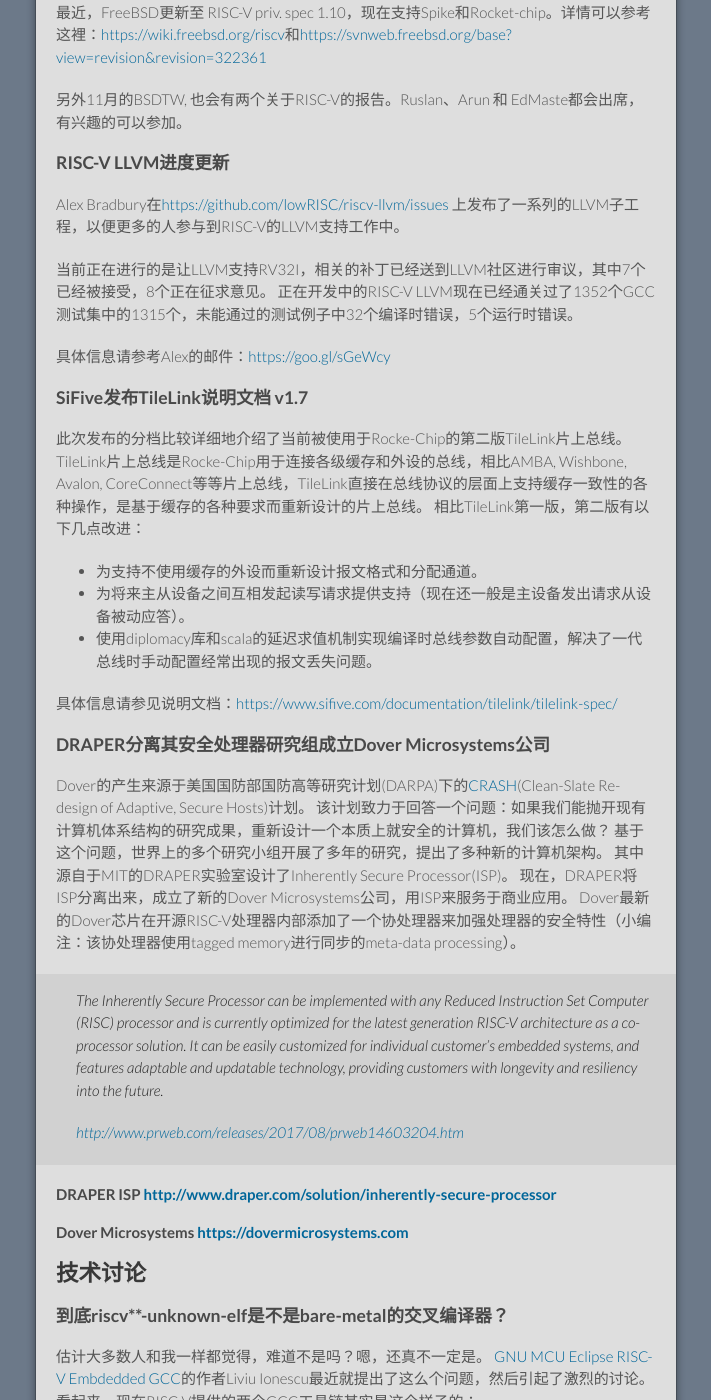
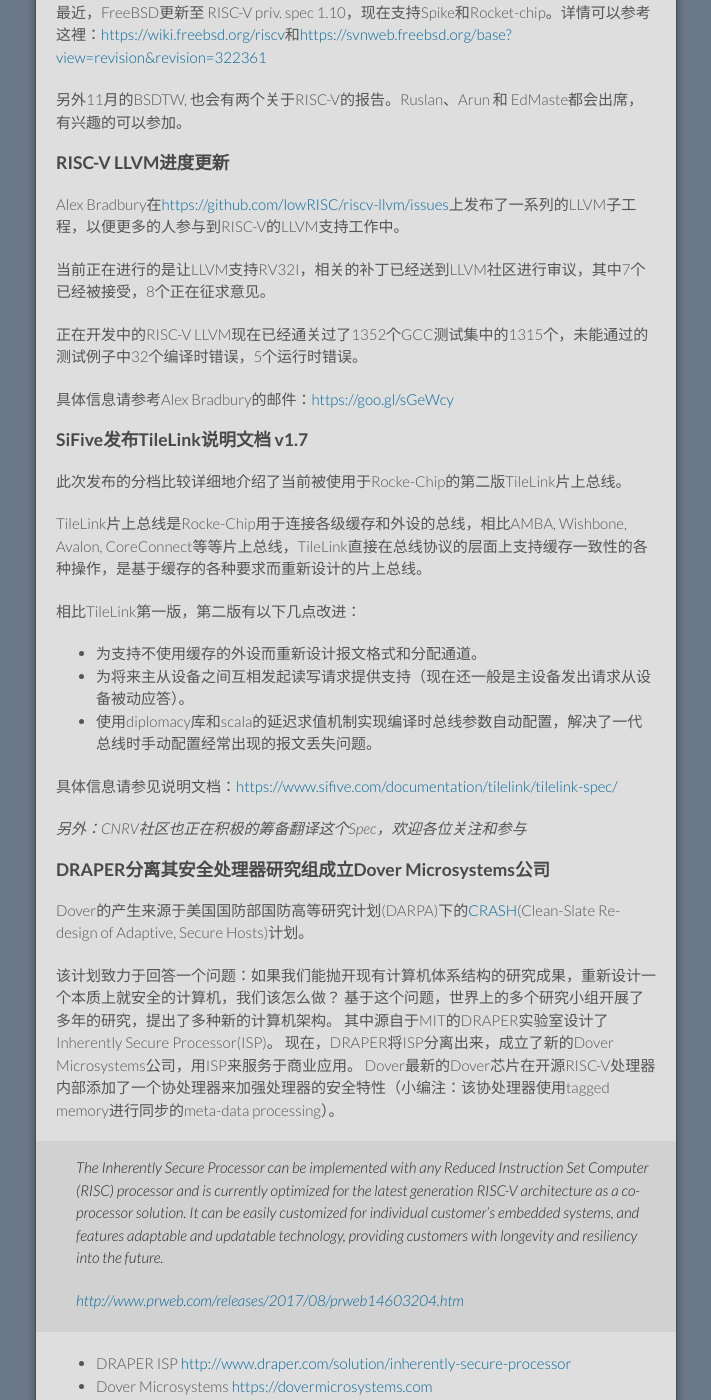
Before and after one commit to cnrv/home, a Jekyll site: the page built from bi-week-rpts/2017-08-31.md, in a window 1280 px wide and 1400 px high, scrolled down 361 px. Shown: the whole window, without its empty margins (284-995 px from the left). Built offline with Jekyll 4.4.1, drawn with Linux system fonts in a browser that asks for light colours; Markdown is read by kramdown in place of the engine named in the settings; our own code applies the rules of GitHub Pages for plain Markdown files; some of the changed text lies outside the part shown.

Commit message:
minor fix.
Signed-off-by: Alex Guo <xfguo@credosemi.com.cn>

````diff
--- a/bi-week-rpts/2017-08-31.md
+++ b/bi-week-rpts/2017-08-31.md
@@ -7,37 +7,45 @@
 ## RV新闻
 
 ### RISC-V并入newlib主线
-newlib 的 risc-v port 已经被正式合并。详情可见[https://goo.gl/37oeZG](https://groups.google.com/a/groups.riscv.org/forum/#!msg/sw-dev/XLO_iHwEfCU/XaeGX6RyAAAJ)。
+
+newlib 的 RISC-V port 已经被正式合并。详情可见[https://goo.gl/37oeZG](https://groups.google.com/a/groups.riscv.org/forum/#!msg/sw-dev/XLO_iHwEfCU/XaeGX6RyAAAJ)。
 
 ### FreeBSD 主线更新至 RISC-V priv. spec 1.10
+
 最近，FreeBSD更新至 RISC-V priv. spec 1.10，现在支持Spike和Rocket-chip。详情可以参考这裡：[https://wiki.freebsd.org/riscv](https://wiki.freebsd.org/riscv)和[https://svnweb.freebsd.org/base?view=revision&revision=322361](https://svnweb.freebsd.org/base?view=revision&revision=322361)
 
 另外11月的BSDTW, 也会有两个关于RISC-V的报告。Ruslan、Arun 和 EdMaste都会出席，有兴趣的可以参加。
 
 ### RISC-V LLVM进度更新
 
-Alex Bradbury在[https://github.com/lowRISC/riscv-llvm/issues](https://github.com/lowRISC/riscv-llvm/issues)
-上发布了一系列的LLVM子工程，以便更多的人参与到RISC-V的LLVM支持工作中。
+Alex Bradbury在[https://github.com/lowRISC/riscv-llvm/issues](https://github.com/lowRISC/riscv-llvm/issues)上发布了一系列的LLVM子工程，以便更多的人参与到RISC-V的LLVM支持工作中。
 
 当前正在进行的是让LLVM支持RV32I，相关的补丁已经送到LLVM社区进行审议，其中7个已经被接受，8个正在征求意见。
+
 正在开发中的RISC-V LLVM现在已经通关过了1352个GCC测试集中的1315个，未能通过的测试例子中32个编译时错误，5个运行时错误。
 
-具体信息请参考Alex的邮件：[https://goo.gl/sGeWcy](https://groups.google.com/a/groups.riscv.org/forum/#!msg/sw-dev/hMB8RKLFYrw/Xsp6hPxWDQAJ)
+具体信息请参考Alex Bradbury的邮件：[https://goo.gl/sGeWcy](https://groups.google.com/a/groups.riscv.org/forum/#!msg/sw-dev/hMB8RKLFYrw/Xsp6hPxWDQAJ)
 
 ### SiFive发布TileLink说明文档 v1.7
 
 此次发布的分档比较详细地介绍了当前被使用于Rocke-Chip的第二版TileLink片上总线。
+
 TileLink片上总线是Rocke-Chip用于连接各级缓存和外设的总线，相比AMBA, Wishbone, Avalon, CoreConnect等等片上总线，TileLink直接在总线协议的层面上支持缓存一致性的各种操作，是基于缓存的各种要求而重新设计的片上总线。
+
 相比TileLink第一版，第二版有以下几点改进：
+
 - 为支持不使用缓存的外设而重新设计报文格式和分配通道。
 - 为将来主从设备之间互相发起读写请求提供支持（现在还一般是主设备发出请求从设备被动应答）。
 - 使用diplomacy库和scala的延迟求值机制实现编译时总线参数自动配置，解决了一代总线时手动配置经常出现的报文丢失问题。
 
 具体信息请参见说明文档：[https://www.sifive.com/documentation/tilelink/tilelink-spec/](https://www.sifive.com/documentation/tilelink/tilelink-spec/)
 
+*另外：CNRV社区也正在积极的筹备翻译这个Spec，欢迎各位关注和参与*
+
 ### DRAPER分离其安全处理器研究组成立Dover Microsystems公司
 
 Dover的产生来源于美国国防部国防高等研究计划(DARPA)下的[CRASH](https://www.darpa.mil/program/clean-slate-design-of-resilient-adaptive-secure-hosts)(Clean-Slate Re-design of Adaptive, Secure Hosts)计划。
+
 该计划致力于回答一个问题：如果我们能抛开现有计算机体系结构的研究成果，重新设计一个本质上就安全的计算机，我们该怎么做？
 基于这个问题，世界上的多个研究小组开展了多年的研究，提出了多种新的计算机架构。
 其中源自于MIT的DRAPER实验室设计了Inherently Secure Processor(ISP)。
@@ -48,14 +56,15 @@
 >
 > [http://www.prweb.com/releases/2017/08/prweb14603204.htm](http://www.prweb.com/releases/2017/08/prweb14603204.htm)
 
-#### DRAPER ISP [http://www.draper.com/solution/inherently-secure-processor](http://www.draper.com/solution/inherently-secure-processor)
-#### Dover Microsystems [https://dovermicrosystems.com](https://dovermicrosystems.com)
+- DRAPER ISP [http://www.draper.com/solution/inherently-secure-processor](http://www.draper.com/solution/inherently-secure-processor)
+- Dover Microsystems [https://dovermicrosystems.com](https://dovermicrosystems.com)
 
 ## 技术讨论
 
 ### 到底riscv\*\*-unknown-elf是不是bare-metal的交叉编译器？
 
 估计大多数人和我一样都觉得，难道不是吗？嗯，还真不一定是。
+
 [GNU MCU Eclipse RISC-V Embdedded GCC](https://gnu-mcu-eclipse.github.io/)的作者Liviu Ionescu最近就提出了这么个问题，然后引起了激烈的讨论。
 看起来，现在RISC-V提供的两个GCC工具链其实是这个样子的：
 
@@ -68,9 +77,10 @@
 为了提供针对最基础嵌入式平台的bare-metal环境，SiFive的Palmer Dabbelt现已着手提供一个新的gcc工具链，暂且命名为**riscv\*\*-unknown-none**。
 
 相关讨论：
-#### Liviu Ionescu的问题 [https://goo.gl/VMBSPe](https://groups.google.com/a/groups.riscv.org/forum/#!msg/sw-dev/m_VQUQV_qw0/PA-TCzwDAQAJ)
-#### Palmer Dabbelt的回答 [https://goo.gl/bc8zSu](https://groups.google.com/a/groups.riscv.org/forum/#!msg/sw-dev/8szTggvdi48/q8kOlY1AAgAJ)
-#### 新工具链 [https://goo.gl/nD9HJD](https://groups.google.com/a/groups.riscv.org/forum/#!msg/sw-dev/8szTggvdi48/q8kOlY1AAgAJ)
+
+- Liviu Ionescu的问题 [https://goo.gl/VMBSPe](https://groups.google.com/a/groups.riscv.org/forum/#!msg/sw-dev/m_VQUQV_qw0/PA-TCzwDAQAJ)
+- Palmer Dabbelt的回答 [https://goo.gl/bc8zSu](https://groups.google.com/a/groups.riscv.org/forum/#!msg/sw-dev/8szTggvdi48/q8kOlY1AAgAJ)
+- 新工具链 [https://goo.gl/nD9HJD](https://groups.google.com/a/groups.riscv.org/forum/#!msg/sw-dev/8szTggvdi48/q8kOlY1AAgAJ)
 
 ### 不稳定的 riscv-tools 主线
 
@@ -79,10 +89,11 @@
 不过短时间内，看来主线的维护工作基本还是由原加州伯克利的SiFive成员完成。
 对于希望稳定版本的用户，riscv-tools提供了release打包版本，不过最新的只有priv. spec 1.9。
 
-#### release打包版本 [https://github.com/riscv/riscv-tools/releases](https://github.com/riscv/riscv-tools/releases)
-#### 邮件列表的讨论 [https://goo.gl/njL7Qj](https://groups.google.com/a/groups.riscv.org/forum/#!msg/sw-dev/5mfWSPNEEL8/tXHIV4tHAQAJ)
+- release打包版本 [https://github.com/riscv/riscv-tools/releases](https://github.com/riscv/riscv-tools/releases)
+- 邮件列表的讨论 [https://goo.gl/njL7Qj](https://groups.google.com/a/groups.riscv.org/forum/#!msg/sw-dev/5mfWSPNEEL8/tXHIV4tHAQAJ)
 
 小编：其实riscv-tools就很稳定了，看看rocket-chip的主线。下面的对话也挺逗的：
+
 > **Farzad Fatollahi-Fard**: The RISC-V Tools (specifically found here: https://github.com/riscv/riscv-tools) must ALWAYS work.
 I realize that the tools are under constant development, as are many other open source tools. However, in almost all cases, the master branch always works. The RISC-V Tools are not exclusively used by SiFive and UCB BAR; there are other members of the community who greatly depend on these tools. When these tools don’t build, it not only greatly impacts users’ productivity, but can diminish the hard work that has been put into what is, overall, a quality piece of software while reflecting poorly on our community as whole.
 Attached is a screenshot of the GitHub page with the Travis CI failing tag that is being advertised at the writing of this, and has been like so for a number of days now (3 days according to Travis CI).
@@ -101,17 +112,17 @@
 在C代码中如何读写CSR？这个问题其实很简单，使用预提供的嵌入式汇编代码。
 但是，这就够了吗？不一定哦。让我们来看看下面的代码：
 
-~~~cpp
+```cpp
   __asm__ volatile ("csrci mstatus, 0x8");  // Disable interrupt (mie = 0)
   mtime_value = *MTIME_PTR;
   __asm__ volatile ("csrsi mstatus, 0x8");  // Enable interrupt (mie = 1)
-~~~
+```
 
 看起来没啥问题。不过Benjamin Herrenschmidt提问，GCC或者处理器可能调换指令顺序把`MTIME_PTR`的读取挪到CSR读写外吗？呃，还真的可以！
 
 为了解决这个问题，Palmer Dabbelt把预提供的嵌入式汇编改成了：
 
-~~~cpp
+```cpp
 #define csr_set(csr, val)					\
 ({								\
 	unsigned long __v = (unsigned long)(val);		\
@@ -119,9 +130,9 @@
 			      : : "rK" (__v)			\
 			      : "memory");			\
 })
-~~~
+```
 
-在汇编中添加了"memory"这个clobber。clobber是嵌入式汇编的可选参数，用于标注那些非输入或输出但是被嵌入的汇编修改的寄存器，这样编译器就可以避免使用这些寄存器。"memory"是一个特殊选项，用于说明嵌入的汇编中有内存操作，所以编译器不能将代码随意调换顺序，相当于针对编译器的memory barrier。但是，这里只是避免了编译器调换指令顺序，乱发处理器仍然可能在运行时调换指令顺序，这个就得依赖于处理器内部的依赖检查逻辑了。对于上面的例子，依赖关系是内存读写依赖于CSR读写。这看来还真的不是个简单问题哦。
+在汇编中添加了"memory"这个`clobber`。`clobber`是嵌入式汇编的可选参数，用于标注那些非输入或输出但是被嵌入的汇编修改的寄存器，这样编译器就可以避免使用这些寄存器。"memory"是一个特殊选项，用于说明嵌入的汇编中有内存操作，所以编译器不能将代码随意调换顺序，相当于针对编译器的memory barrier。但是，这里只是避免了编译器调换指令顺序，乱发处理器仍然可能在运行时调换指令顺序，这个就得依赖于处理器内部的依赖检查逻辑了。对于上面的例子，依赖关系是内存读写依赖于CSR读写。这看来还真的不是个简单问题哦。
 
 相关讨论 [https://goo.gl/LJTfBe](https://groups.google.com/a/groups.riscv.org/forum/#!msg/sw-dev/TLKm-64CB-c/ieEhVUeTAwAJ)
 
@@ -164,6 +176,7 @@
 ## 市场相关
 
 ### Codasip发佈新的 RISC-V 处理器IP Bk-1
+
 连接：[https://www.codasip.com/2017/08/21/codasip-announces-latest-risc-v-processor/](https://www.codasip.com/2017/08/21/codasip-announces-latest-risc-v-processor/)
 
 ## 暴走事件
````
Also changed, not shown: other parts of bi-week-rpts/2017-08-31.md (+6 -7 lines).
